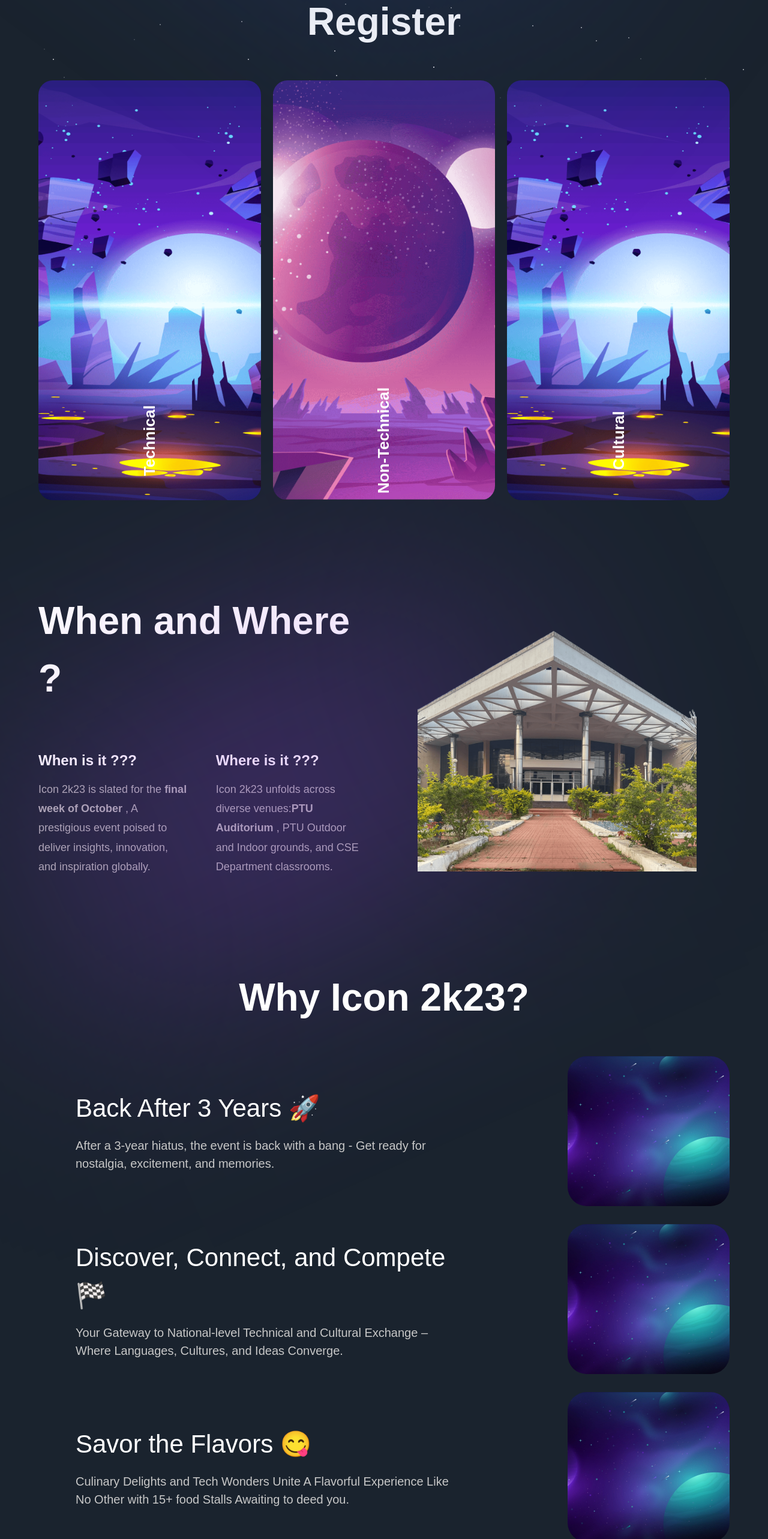
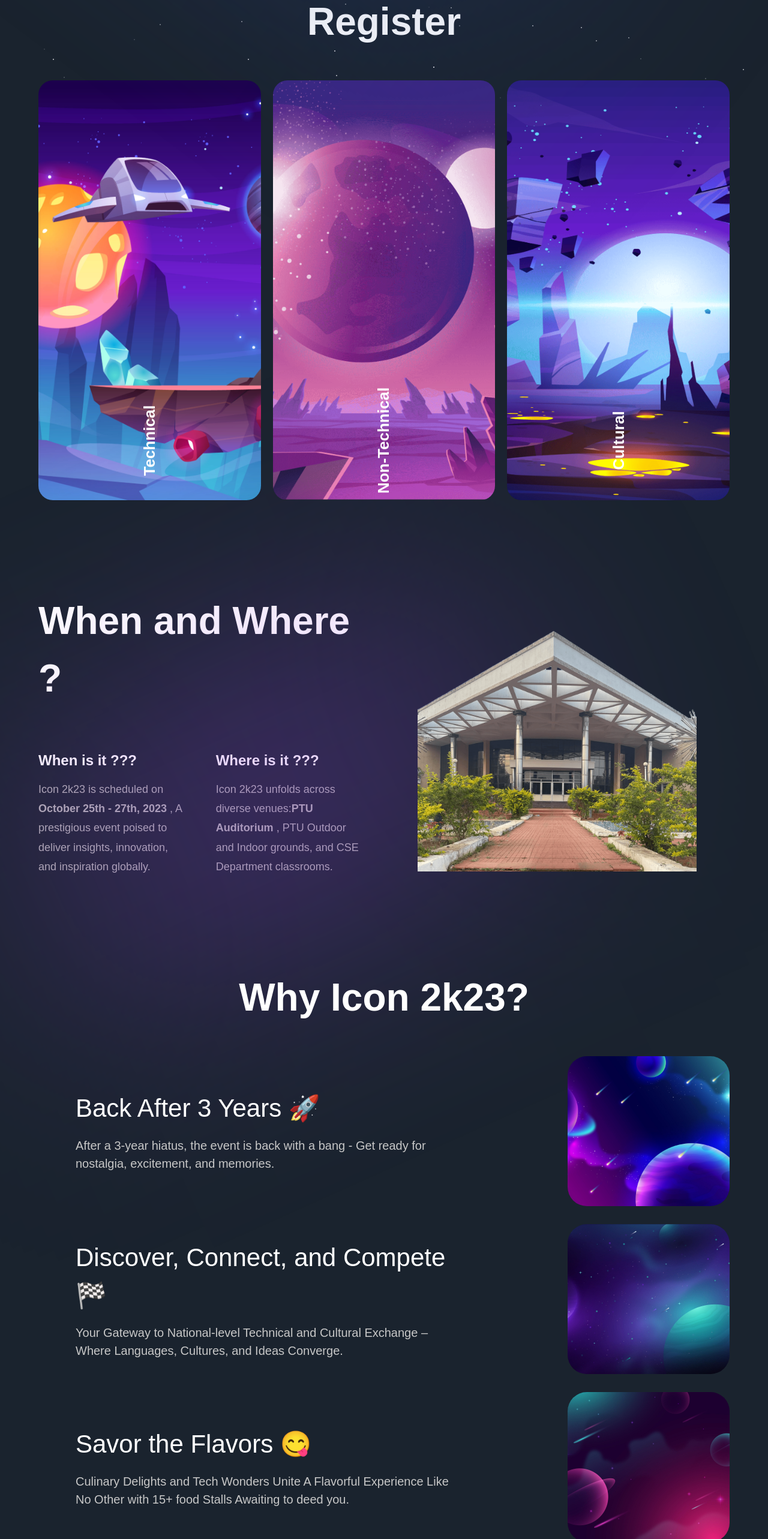
Before and after one commit to vimal-11/Icon-Frontend, a Next.js app: page / in a window 1280 px wide. Shown: the part 1760-4326 px from the top of the page at 60% size. Built offline with nearby package versions, Linux system fonts and the light colour scheme; a web font is replaced by a local one.

Commit message:
navbar and image replacements

```diff
--- a/app/head.js
+++ b/app/head.js
@@ -2,7 +2,7 @@ const Head = () => (
   <>
     <title>Icon</title>
     <meta name="viewport" content="width=device-width, initial-scale=1" />
-    <link rel="icon" href="/icon_finale.ico" />
+    <link rel="icon" href="/icon_finale.png" />
   </>
 );
 
--- a/components/Navbar.jsx
+++ b/components/Navbar.jsx
@@ -11,11 +11,11 @@ const Navbar = () => (
         </button>
         <ul className="menu dropdown-content mt-3 z-[1] p-2 shadow bg-primary-black rounded-box w-52">
           <li><a href="/">Home</a></li>
-          <li><a href="/about">About</a></li>
-          <li><a href="/events">Event Registration</a></li>
+          <li><a href="/events">Events</a></li>
           <li><a href="/regprofile">Create Profile</a></li>
           <li><a href="/viewprofile">My Profile</a></li>
           <li><a href="/register">Signup/Login</a></li>
+          <li><a href="/about">About Site</a></li>
           <li><a href="/office_bearers">Office Bearers</a></li>
         </ul>
 
--- a/sections/Register.jsx
+++ b/sections/Register.jsx
@@ -38,7 +38,7 @@ const Register = () => {
               onClick={navigateToTechnical}
             >
               <img
-                src="/planet-03.png"
+                src="/planet-08.png"
                 alt="cult-card"
                 className="absolute w-full h-full object-cover rounded-[24px]"
               />
--- a/sections/WhenandWhere.jsx
+++ b/sections/WhenandWhere.jsx
@@ -27,7 +27,7 @@ const WhenandWhere = () => (
               When is it ???
             </h1>
             <p className="flex-1 mt-[16px] font-normal text-[18px] text-[#B0B0B0] leading-[32.4px]">
-              Icon 2k23 is slated for the <b>final week of October </b>, A prestigious event poised to deliver insights, innovation, and inspiration globally.
+              Icon 2k23 is scheduled on <b>October 25th - 27th, 2023 </b>, A prestigious event poised to deliver insights, innovation, and inspiration globally.
             </p>
           </div>
           <div className="flex-1 flex flex-col sm:max-w-[250px] min-w-[210px]">
--- a/sections/WhyIcon.jsx
+++ b/sections/WhyIcon.jsx
@@ -34,7 +34,7 @@ const WhyIcon = () => (
 
           </div>
           <img
-            src="img-1.jpg"
+            src="planet-06.png"
             alt="dk"
             className="md:w-[270px] w-full h-[250px] rounded-[32px] object-cover"
           />
@@ -79,7 +79,7 @@ const WhyIcon = () => (
 
           </div>
           <img
-            src="img-1.jpg"
+            src="img-2.jpg"
             alt="dk"
             className="md:w-[270px] w-full h-[250px] rounded-[32px] object-cover"
           />
@@ -101,7 +101,7 @@ const WhyIcon = () => (
 
           </div>
           <img
-            src="img-1.jpg"
+            src="img-3.jpg"
             alt="dk"
             className="md:w-[270px] w-full h-[250px] rounded-[32px] object-cover"
           />
```
